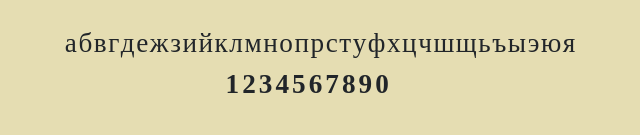
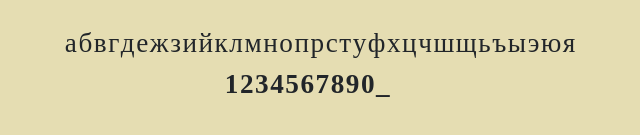
Before and after one commit to viktoria-titarenko/door, a plain HTML site: page index.html in a window 1280 px wide. Shown: the part 2187-2322 px from the top of the page, 0-640 px from the left. Drawn offline with nearby package versions, Linux system fonts and the light colour scheme; a web font is replaced by a local one.

Commit message:
Update index.html

```diff
--- a/index.html
+++ b/index.html
@@ -476,6 +476,7 @@
     <a name="latters" id="5">5 </a><a name="latters" id="6">6 </a>
     <a name="latters" id="7">7 </a><a name="latters" id="8">8 </a>
     <a name="latters" id="9">9 </a><a name="latters" id="0">0 </a>
+    <a name="latters" id=" ">_</a>
 </div>
 </div>
 
```
